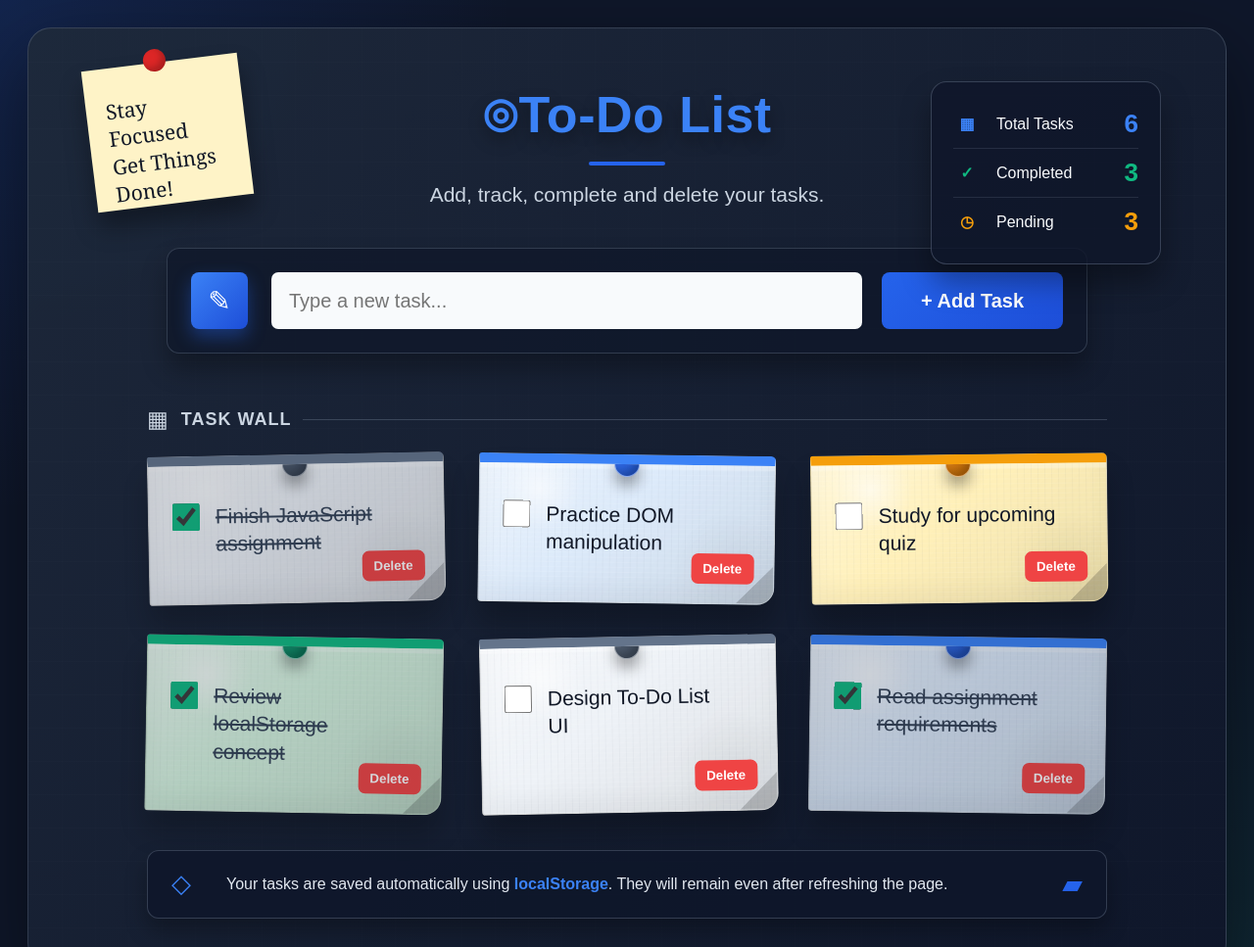
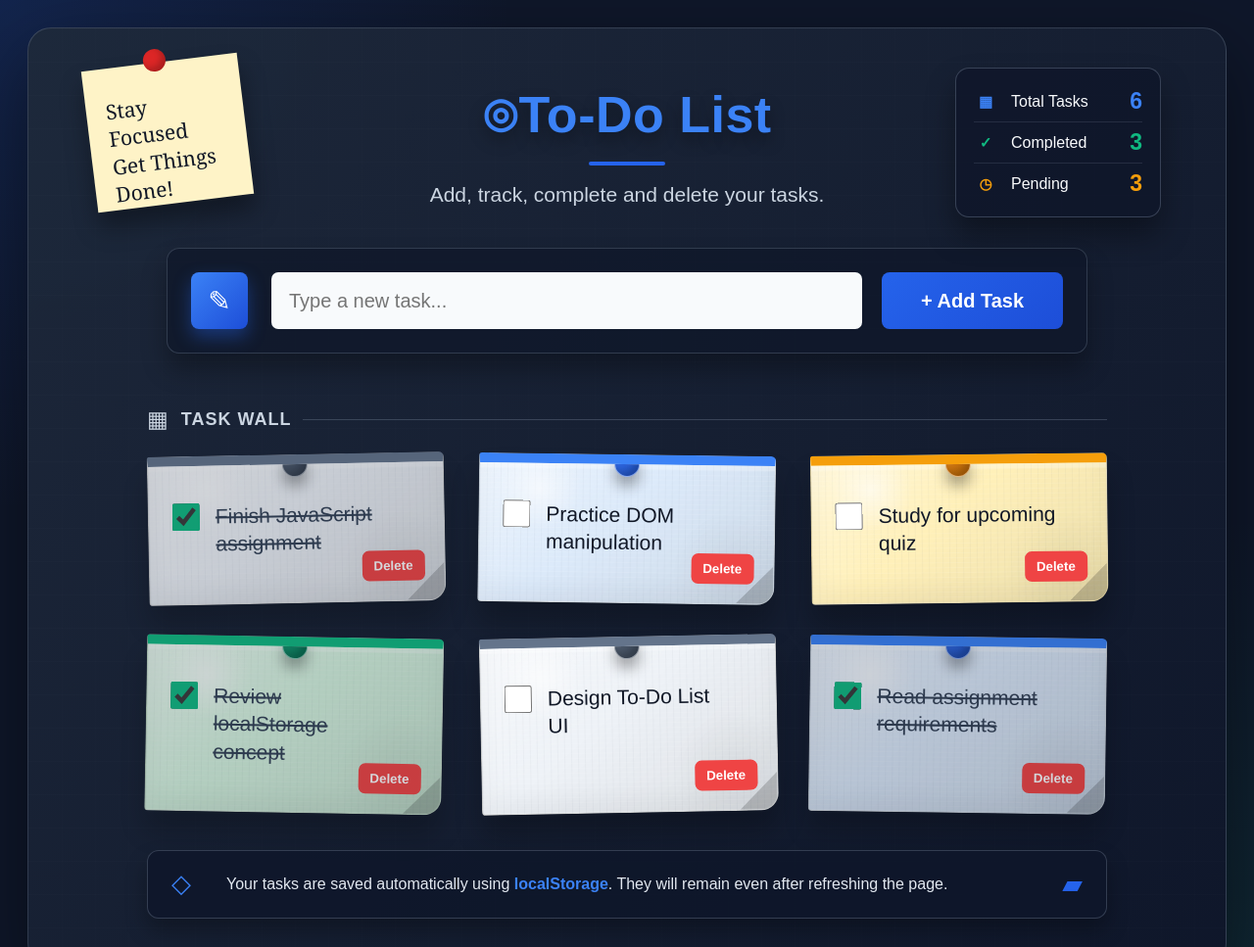
Before and after one commit to ShouravSaha573/ToDoList, a plain HTML site: page index.html in a window 1280 px wide. Shown: the top 967 px of the page at 98% size. Drawn offline with Linux system fonts and the light colour scheme.

```diff
--- a/style.css
+++ b/style.css
@@ -118,11 +118,11 @@
 
 .stats-card {
     position: absolute;
-    top: 54px;
+    top: 40px;
     right: 66px;
-    width: 235px;
-    padding: 18px 22px;
-    border-radius: 16px;
+    width: 210px;
+    padding: 13px 18px;
+    border-radius: 14px;
     border: 1px solid rgba(148, 163, 184, 0.3);
     background: rgba(15, 23, 42, 0.82);
     box-shadow: 0 18px 30px rgba(0, 0, 0, 0.35);
@@ -131,10 +131,10 @@
 
 .stat-row {
     display: grid;
-    grid-template-columns: 32px 1fr 38px;
+    grid-template-columns: 28px 1fr 32px;
     align-items: center;
-    gap: 12px;
-    padding: 9px 0;
+    gap: 10px;
+    padding: 7px 0;
     border-bottom: 1px solid rgba(148, 163, 184, 0.16);
     color: #f8fafc;
 }
@@ -144,18 +144,19 @@
 }
 
 .stat-row strong {
-    font-size: 26px;
+    font-size: 23px;
     text-align: right;
 }
 
 .stat-icon {
-    width: 28px;
-    height: 28px;
+    width: 24px;
+    height: 24px;
     display: inline-flex;
     align-items: center;
     justify-content: center;
     border-radius: 50%;
     font-weight: bold;
+    font-size: 15px;
 }
 
 .blue, .stat-row:first-child strong { color: #3b82f6; }
```
